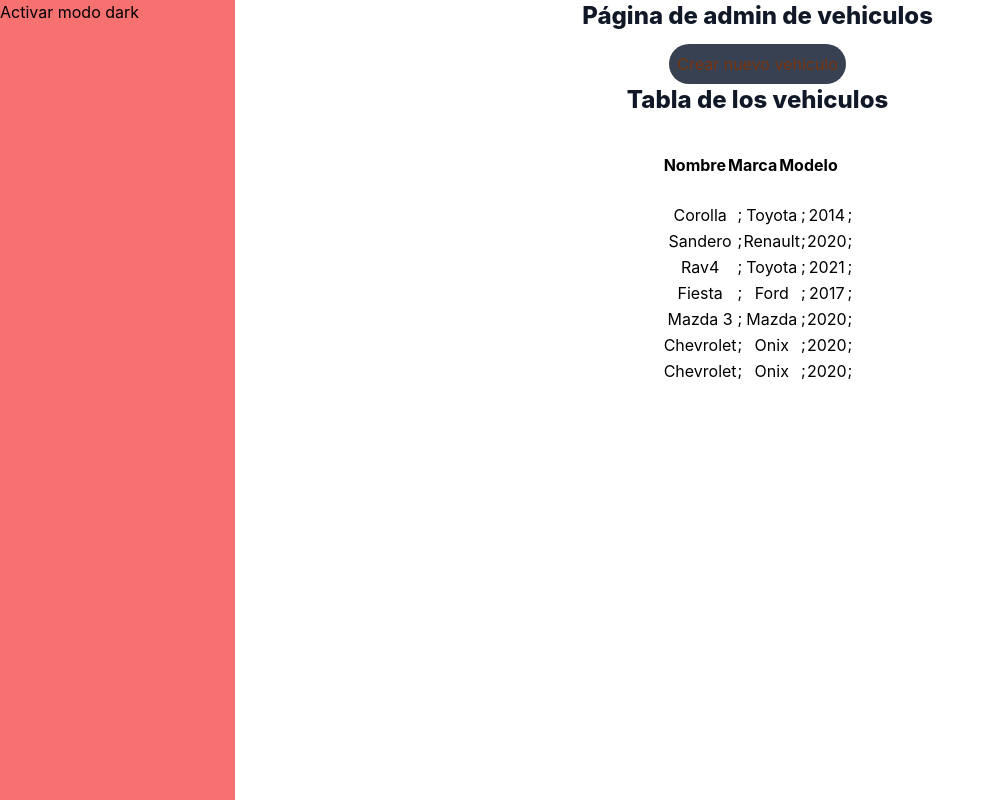
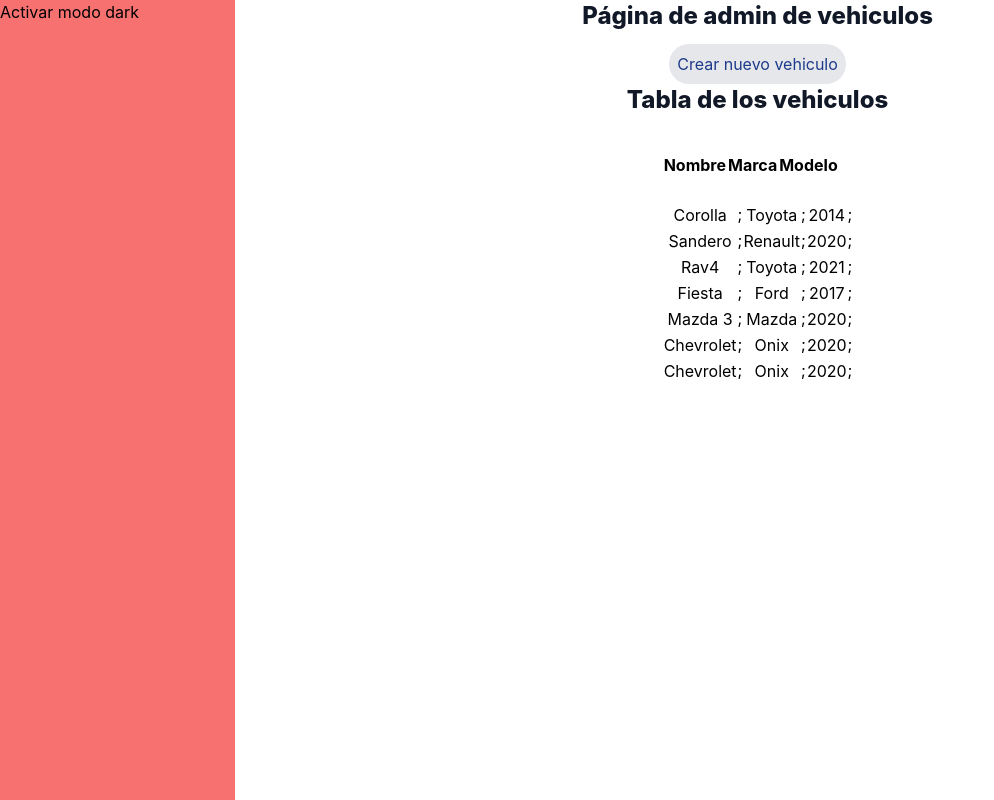
Before and after one commit to MinticcicloIII/concesionario, a React (Create React App) app: page /admin/vehiculos in a window 1280 px wide. Shown: the whole page, without its empty margins (0-994 px from the left). Built offline with nearby package versions, Linux system fonts and the light colour scheme.

Commit message:
arreglé el bug del botón de la tabla de vehículos el del bg

```diff
--- a/src/pages/Admin/Vehiculos.jsx
+++ b/src/pages/Admin/Vehiculos.jsx
@@ -47,7 +47,8 @@ const Vehiculos = () => {
   const [mostrarTabla, setMostrarTabla] = useState(true);
   const [vehiculos, setVehiculos] = useState([]);
   const [textoBoton, setTextoBoton] = useState("Crear  vehículo");
-  const [colorBoton, setColorBoton] = useState('red');
+  const [colorBoton, setColorBoton] = useState('');
+  const [colorTexto, setColorTexto] = useState('');
 
   useEffect(() => {
     setVehiculos(vehiculosBackend)
@@ -62,9 +63,11 @@ const Vehiculos = () => {
     if (mostrarTabla) {
       setTextoBoton("Crear nuevo vehiculo");
       setColorBoton('bg-gray-200');
+      setColorTexto('text-blue-900')
     } else {
       setTextoBoton("Mostrar tabla de vehiculos");
       setColorBoton('bg-gray-700');
+      setColorTexto('text-blue-50')
 
     }
   }, [mostrarTabla]);
@@ -87,7 +90,7 @@ const Vehiculos = () => {
           onClick={() => {
             setMostrarTabla(!mostrarTabla);
           }}
-          className={`rounded-full ${colorBoton} bg-gray-700 p-2 text-amber-900 hover:scale-110 hover:text-yellow-50 `}
+          className={`${colorBoton} ${colorTexto} rounded-full p-2 transition ease-in-out delay-150 hover:-translate-y-1 hover:scale-110 duration-300 `}
           type='button'
         >
           {textoBoton}
```
